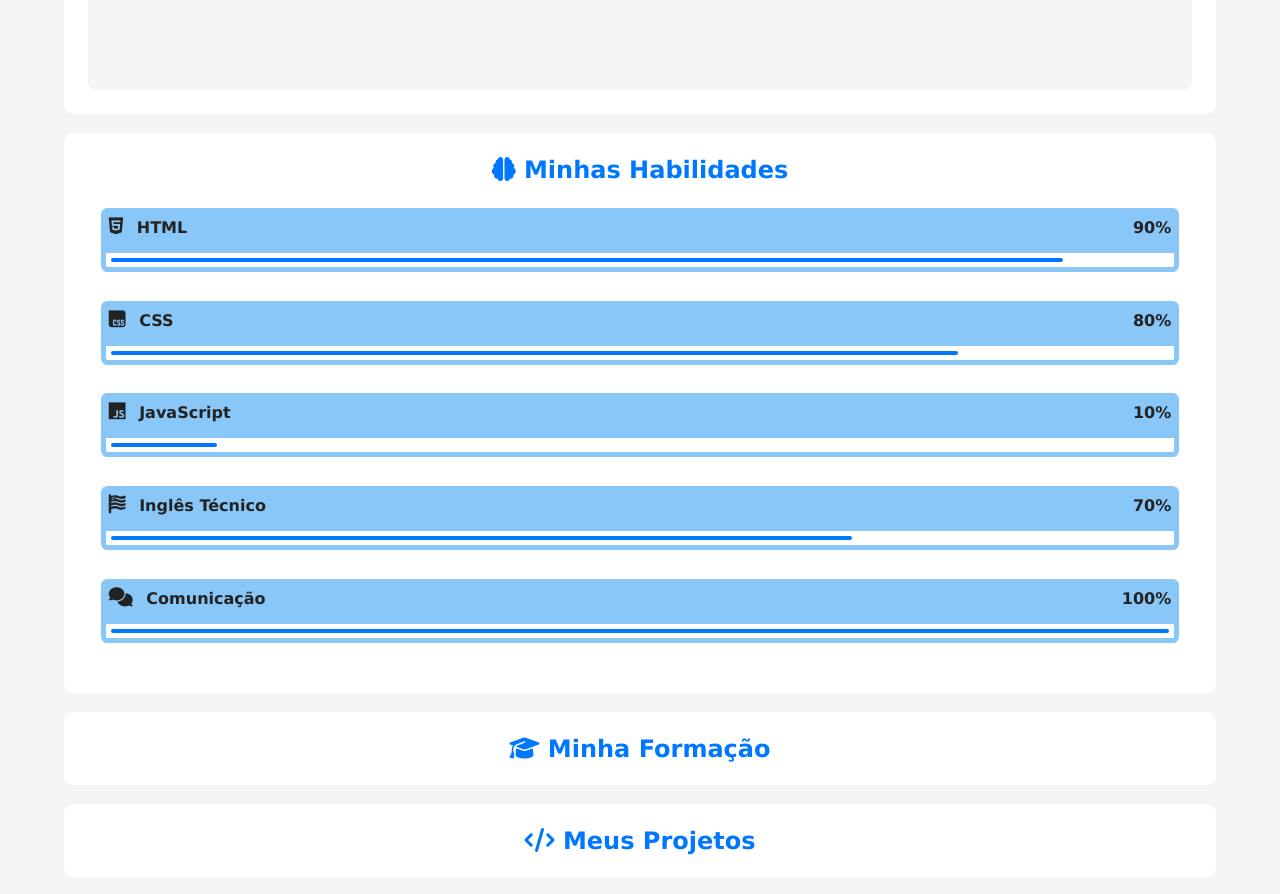
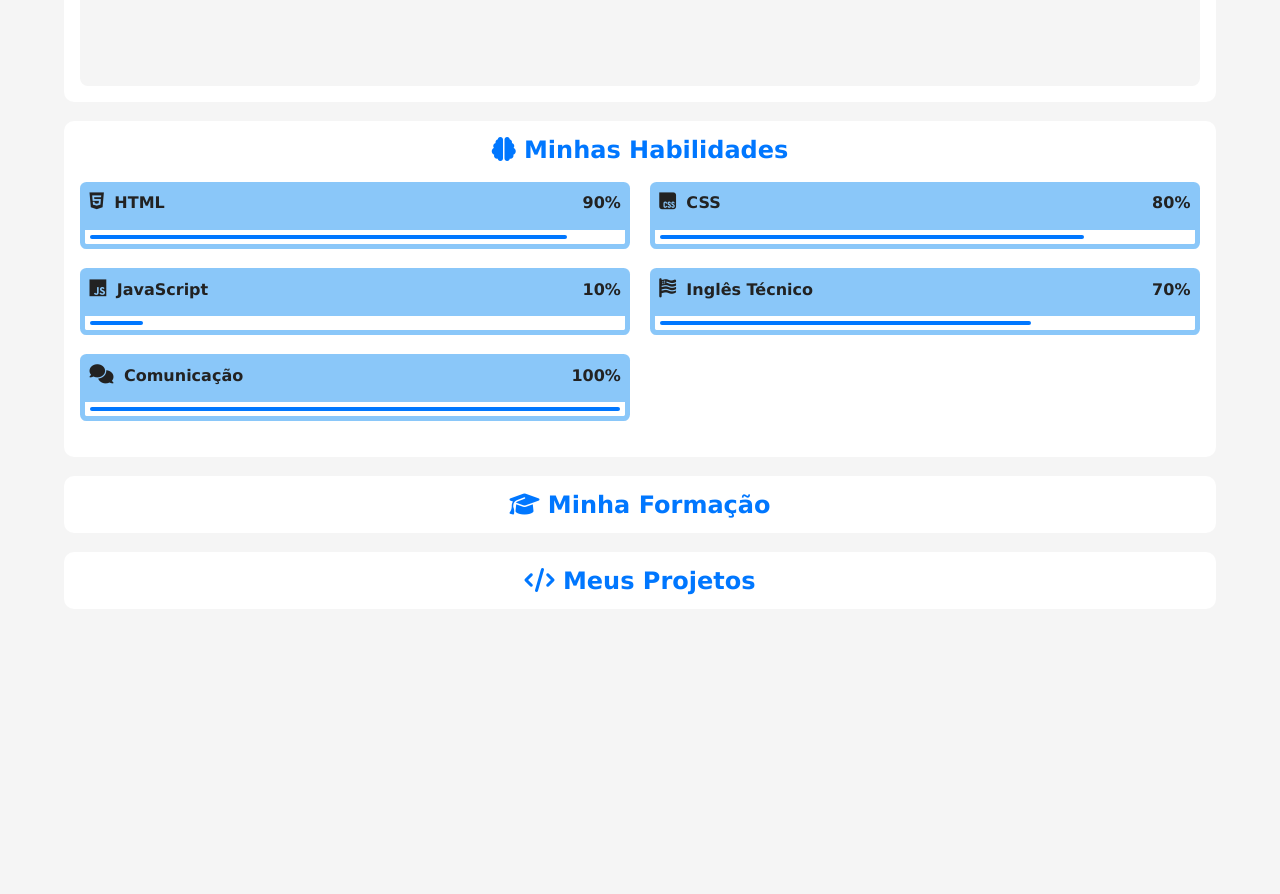
Before and after one commit to nicollascsantos/meu-portfolio, a plain HTML site: page index.html in a window 1280 px wide. Shown: the part 1120-2014 px from the top of the page. After the commit the page ends 1748 px from the top, so only its background shows below. Drawn offline with Linux system fonts and the light colour scheme.

Commit message:
Finalizada a área de skills

```diff
--- a/estilos/responsive.css
+++ b/estilos/responsive.css
@@ -1,8 +1,7 @@
 @charset "UTF-8";
 
-@media screen and (width >= 768px) or (orientation: landscape) {
-    div.skill-container {
+@media screen and (min-width: 768px)  {
+    article div.skill-container {
         grid-template-columns: repeat(2, 1fr);
-        background-color: red;
     }
 }
--- a/estilos/style.css
+++ b/estilos/style.css
@@ -70,7 +70,7 @@ main {
 
 main .area {
   background-color: var(--fundo-card);
-  padding: 1.5rem;
+  padding: 1rem;
   border-radius: 10px;
   margin-bottom: 1.2rem;
   text-align: center;
@@ -92,7 +92,7 @@ section#card img#perfil {
   border: 5px solid var(--fundo-card);
   outline: 5px solid var(--destaque);
   display: block;
-  margin: auto;
+  margin: 0.7rem auto;
 }
 
 section#card h1 {
@@ -144,27 +144,27 @@ article div#video-container {
 }
 
 article div.skill-container {
-  margin: 0.8rem 0;
-  padding: 0.8rem;
+  margin: 1.2rem 0;
 
   display: grid;
   grid-template-columns: 1fr;
-  gap: 1.8rem;
+  gap: 1.2rem;
 }
 
 div.skill-item div.info {
-  padding: 0.5rem;
+  padding: 0.6rem;
   border-radius: 0.4rem 0.4rem 0 0;
   font-weight: 700;
   background-color: var(--destaque-inverso);
 
   display: flex;
   justify-content: space-between;
+  align-items: center;
 }
 
 div.info i {
   font-size: 1.2rem;
-  margin-right: 0.5rem;
+  margin-right: 0.3rem;
 }
 
 div.skill-item div.bar {
```
Also changed, not shown: index.html (+0 -1 lines).
